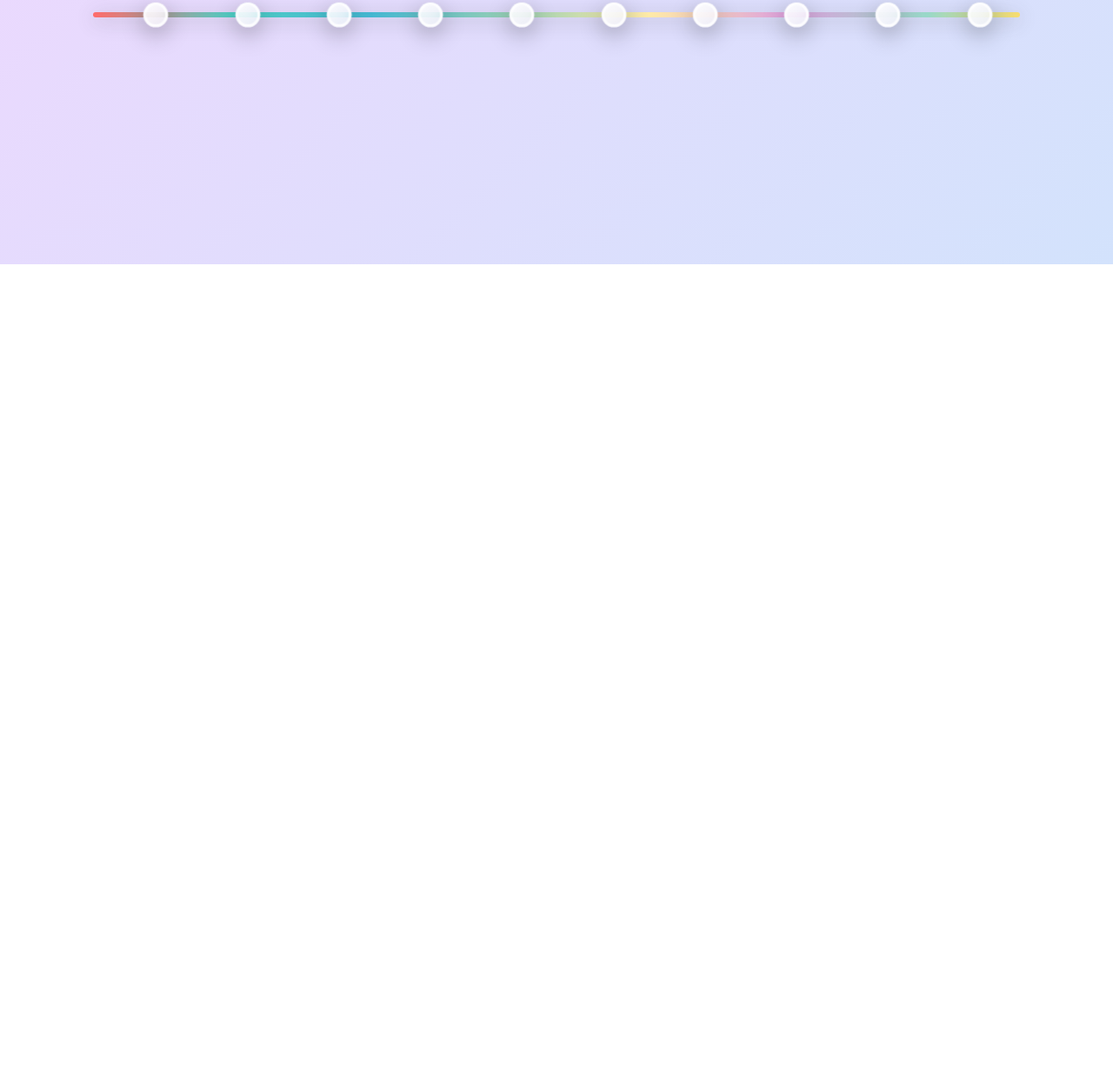
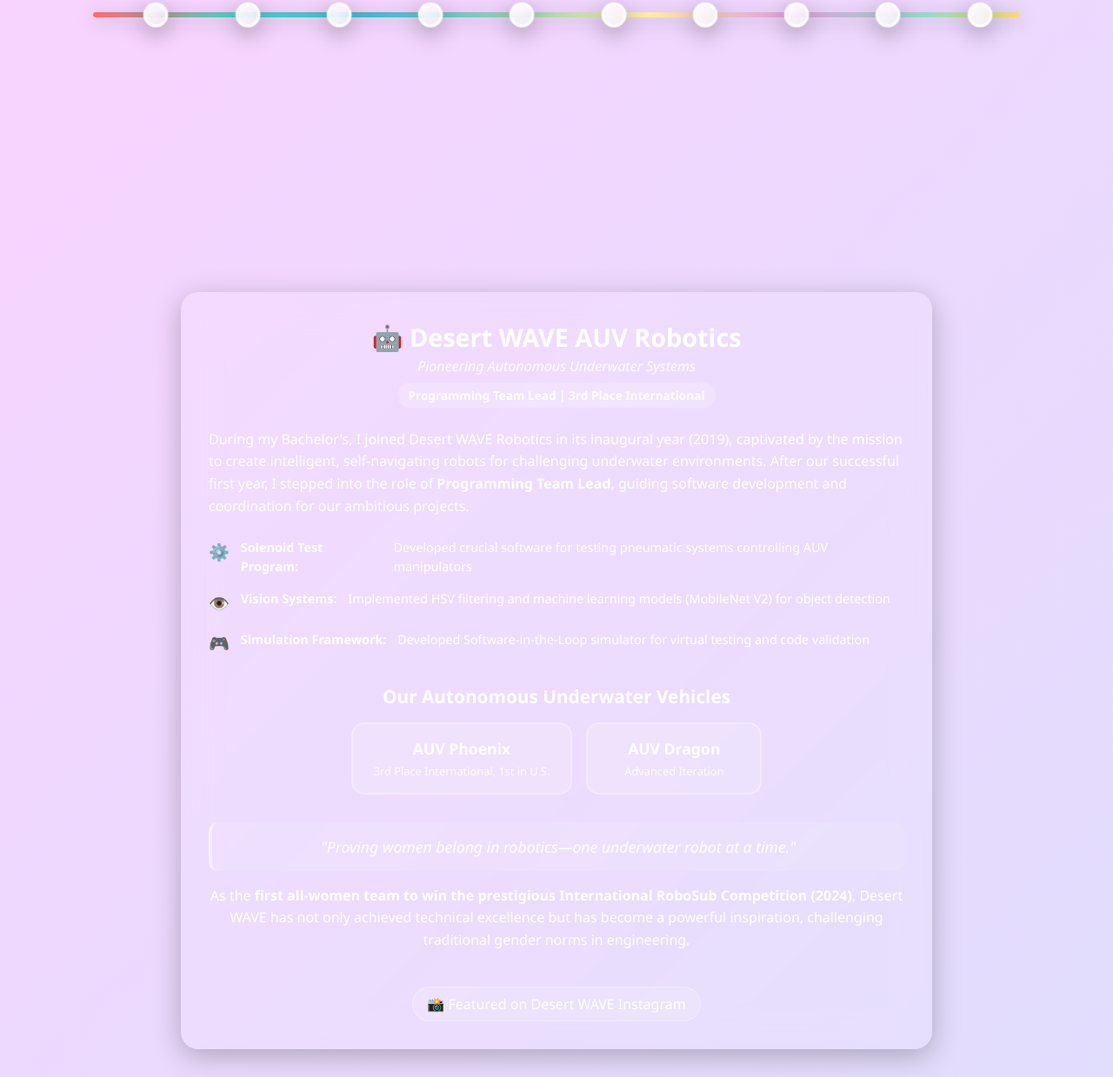
Before and after one commit to kyanaafshari/kyanaafshari-website, a plain HTML site: page index.html in a window 1280 px wide. Shown: the part 838-2077 px from the top of the page at 87% size. Before the commit the page ends 1142 px from the top, so only its background shows below. Drawn offline with nearby package versions, Linux system fonts and the light colour scheme.

Commit message:
Added robotics section

```diff
--- a/index.html
+++ b/index.html
@@ -144,6 +144,63 @@
     </div>
   </div>
 
+    <!-- Desert WAVE Robotics Section -->
+    <div class="robotics-section">
+      <div class="robotics-header">
+        <div class="robotics-title">
+          <h2>🤖 Desert WAVE AUV Robotics</h2>
+          <p class="robotics-subtitle">Pioneering Autonomous Underwater Systems</p>
+          <div class="achievement-badge">Programming Team Lead | 3rd Place International</div>
+        </div>
+      </div>
+
+      <div class="robotics-content">
+        <p>During my Bachelor's, I joined Desert WAVE Robotics in its inaugural year (2019), captivated by the mission to create intelligent, self-navigating robots for challenging underwater environments. After our successful first year, I stepped into the role of <strong>Programming Team Lead</strong>, guiding software development and coordination for our ambitious projects.</p>
+
+        <div class="technical-contributions">
+          <div class="contrib-item">
+            <span class="contrib-icon">⚙️</span>
+            <strong>Solenoid Test Program:</strong> Developed crucial software for testing pneumatic systems controlling AUV manipulators
+          </div>
+          <div class="contrib-item">
+            <span class="contrib-icon">👁️</span>
+            <strong>Vision Systems:</strong> Implemented HSV filtering and machine learning models (MobileNet V2) for object detection
+          </div>
+          <div class="contrib-item">
+            <span class="contrib-icon">🎮</span>
+            <strong>Simulation Framework:</strong> Developed Software-in-the-Loop simulator for virtual testing and code validation
+          </div>
+        </div>
+
+        <div class="auv-showcase">
+          <h3>Our Autonomous Underwater Vehicles</h3>
+          <div class="auv-links">
+            <a href="https://www.desertwave.us/copy-of-auv-dragon" target="_blank" class="auv-link phoenix">
+              <span class="auv-name">AUV Phoenix</span>
+              <span class="auv-achievement">3rd Place International, 1st in U.S.</span>
+            </a>
+            <a href="https://www.desertwave.us/2020-auv" target="_blank" class="auv-link dragon">
+              <span class="auv-name">AUV Dragon</span>
+              <span class="auv-achievement">Advanced Iteration</span>
+            </a>
+          </div>
+        </div>
+
+        <div class="team-philosophy">
+          <blockquote>
+            "Proving women belong in robotics—one underwater robot at a time."
+          </blockquote>
+          <p>As the <strong>first all-women team to win the prestigious International RoboSub Competition (2024)</strong>, Desert WAVE has not only achieved technical excellence but has become a powerful inspiration, challenging traditional gender norms in engineering.</p>
+
+          <div class="instagram-link">
+            <a href="https://www.instagram.com/p/CCozqPjBKF3/?igsh=MXF2Y2wxbTVicnJwZQ==" target="_blank">
+              📸 Featured on Desert WAVE Instagram
+            </a>
+          </div>
+        </div>
+      </div>
+    </div>
+
   <!-- Music Credit -->
   <div class="music-credit">
     🎵 Music: <span>Kyana.exe</span> <em>(Generated with Suno.ai)</em>
--- a/style.css
+++ b/style.css
@@ -1,9 +1,10 @@
 body {
   margin: 0;
   padding: 0;
-  height: 100vh;
+  min-height: 100vh;
       font-family: 'Segoe UI', Tahoma, Geneva, Verdana, sans-serif;
-  overflow: hidden;
+      overflow-x: hidden; /* Only hide horizontal scroll */
+      overflow-y: auto; /* Allow vertical scrolling */
       background: linear-gradient(135deg, #fad0c4 0%, #ffd1ff 50%, #c2e9fb 100%);
       background-size: 400% 400%;
       animation: gradientShift 15s ease infinite;
@@ -30,7 +31,7 @@ body {
   z-index: 1;
   text-align: center;
   padding: 2rem;
-  top: 10%;
+  margin-top: 10vh;
 }
 
 h1 {
@@ -353,3 +354,168 @@ p {
       margin-top: 0.3rem;
       line-height: 1.2;
     }
+
+    /* Desert WAVE Robotics Section */
+.robotics-section {
+  background: rgba(255, 255, 255, 0.1);
+  border-radius: 20px;
+  backdrop-filter: blur(20px);
+  padding: 2rem;
+  margin: 2rem auto;
+  color: white;
+  box-shadow: 0 8px 32px rgba(0, 0, 0, 0.25);
+  max-width: 800px;
+}
+
+.robotics-header {
+  text-align: center;
+  margin-bottom: 1.5rem;
+}
+
+.robotics-title h2 {
+  margin: 0 0 0.2rem 0;
+  font-size: 1.8rem;
+}
+
+.robotics-subtitle {
+  margin: 0 0 0.5rem 0;
+  font-size: 1rem;
+  opacity: 0.9;
+  font-style: italic;
+}
+
+.achievement-badge {
+  background: rgba(255, 255, 255, 0.2);
+  padding: 0.3rem 0.8rem;
+  border-radius: 15px;
+  font-size: 0.85rem;
+  font-weight: 600;
+  display: inline-block;
+}
+
+.robotics-content {
+  text-align: left;
+}
+
+.robotics-content p {
+  font-size: 1rem;
+  line-height: 1.6;
+  margin-bottom: 1.5rem;
+}
+
+.technical-contributions {
+  margin: 1.5rem 0;
+}
+
+.contrib-item {
+  display: flex;
+  align-items: flex-start;
+  gap: 0.8rem;
+  margin-bottom: 1rem;
+  font-size: 0.9rem;
+  line-height: 1.5;
+}
+
+.contrib-icon {
+  font-size: 1.2rem;
+  flex-shrink: 0;
+  margin-top: 0.1rem;
+}
+
+.auv-showcase {
+  margin: 2rem 0;
+}
+
+.auv-showcase h3 {
+  margin-bottom: 1rem;
+  font-size: 1.3rem;
+  text-align: center;
+}
+
+.auv-links {
+  display: flex;
+  gap: 1rem;
+  justify-content: center;
+  flex-wrap: wrap;
+}
+
+.auv-link {
+  background: rgba(255, 255, 255, 0.15);
+  border: 2px solid rgba(255, 255, 255, 0.3);
+  border-radius: 15px;
+  padding: 1rem 1.5rem;
+  text-decoration: none;
+  color: white;
+  display: flex;
+  flex-direction: column;
+  align-items: center;
+  gap: 0.3rem;
+  transition: all 0.3s ease;
+  min-width: 150px;
+}
+
+.auv-link:hover {
+  background: rgba(255, 255, 255, 0.25);
+  border-color: rgba(255, 255, 255, 0.5);
+  transform: translateY(-2px);
+}
+
+.auv-name {
+  font-weight: 700;
+  font-size: 1.1rem;
+}
+
+.auv-achievement {
+  font-size: 0.8rem;
+  opacity: 0.9;
+  text-align: center;
+}
+
+.team-philosophy {
+  margin-top: 2rem;
+  text-align: center;
+}
+
+.team-philosophy blockquote {
+  background: rgba(255, 255, 255, 0.1);
+  border-left: 4px solid rgba(255, 255, 255, 0.5);
+  margin: 1rem 0;
+  padding: 1rem;
+  border-radius: 10px;
+  font-style: italic;
+  font-size: 1.1rem;
+}
+
+.instagram-link a {
+  display: inline-block;
+  background: rgba(255, 255, 255, 0.15);
+  color: white;
+  text-decoration: none;
+  padding: 0.5rem 1rem;
+  border-radius: 20px;
+  border: 1px solid rgba(255, 255, 255, 0.3);
+  transition: all 0.3s ease;
+  margin-top: 1rem;
+}
+
+.instagram-link a:hover {
+  background: rgba(255, 255, 255, 0.25);
+  transform: translateY(-1px);
+}
+
+/* Mobile responsive for robotics section */
+@media (max-width: 768px) {
+  .robotics-header {
+    text-align: center;
+  }
+
+  .auv-links {
+    flex-direction: column;
+    align-items: center;
+  }
+
+  .auv-link {
+    width: 100%;
+    max-width: 250px;
+  }
+}
```
Also changed, not shown: desert-wave.jpg (added). Lines whose indentation alone changed are shown as unchanged.
